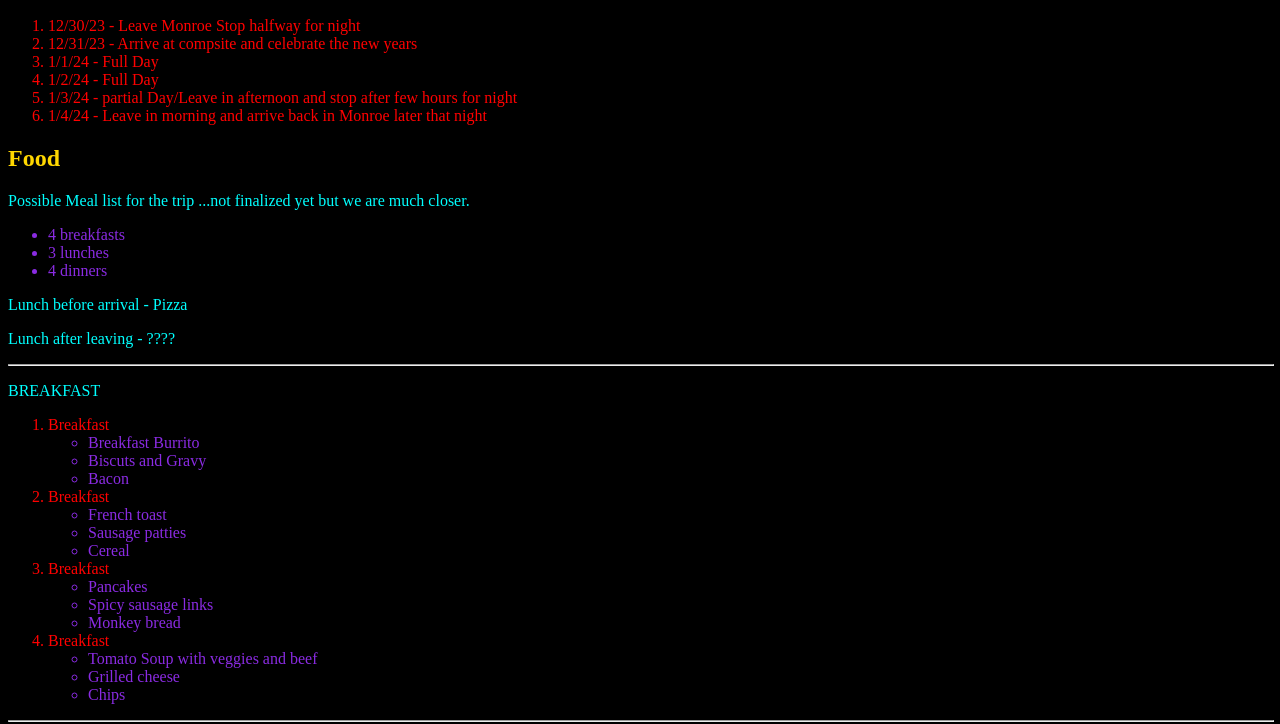
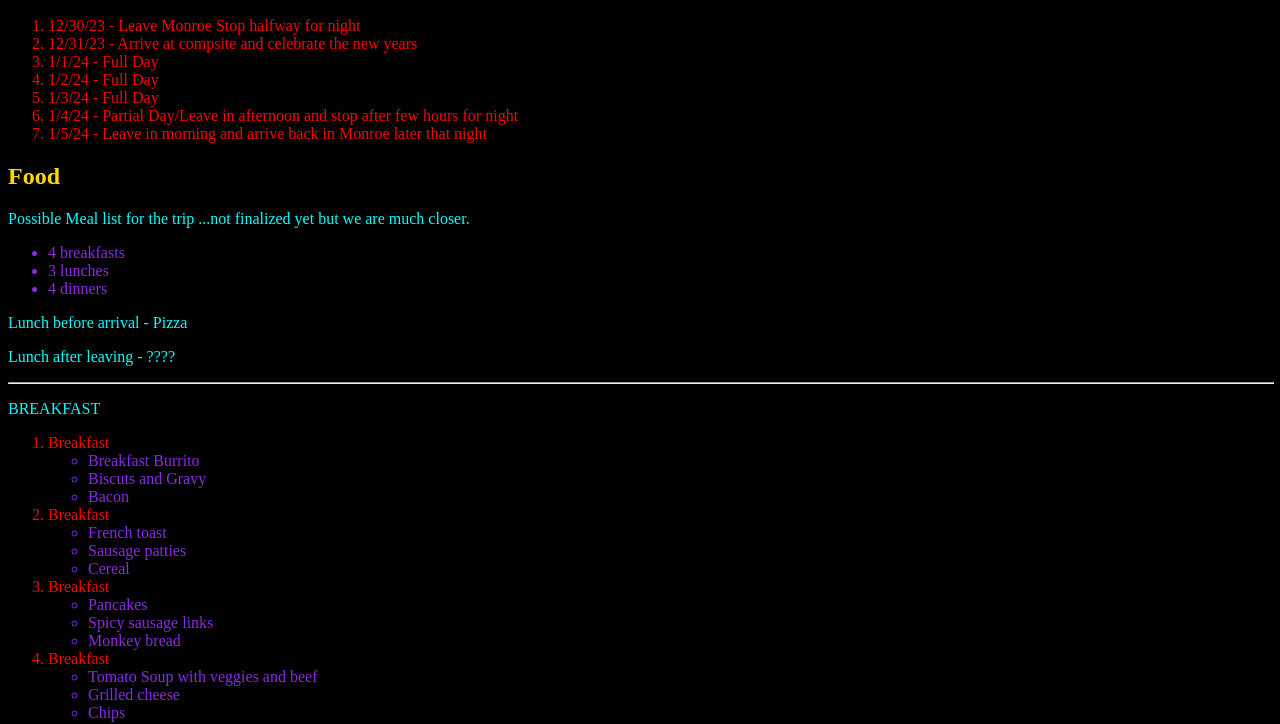
Before and after one commit to OliRosHow/potential-octo-garbanzo, a plain HTML site: page index.html in a window 1280 px wide. Shown: the part 110-834 px from the top of the page. Drawn offline with Linux system fonts and the light colour scheme.

Commit message:
updated dates

```diff
--- a/index.html
+++ b/index.html
@@ -12,10 +12,13 @@
             <li>12/31/23 - Arrive at compsite and celebrate the new years</li>
             <li>1/1/24 - Full Day</li>
             <li>1/2/24 - Full Day</li>
-            <li>1/3/24 - partial Day/Leave in afternoon and stop after few hours for night</li>
-            <li>1/4/24 - Leave in morning and arrive back in Monroe later that night</li>
+            <li>1/3/24 - Full Day</li>
+            <li>1/4/24 - Partial Day/Leave in afternoon and stop after few hours for night</li>
+            <li>1/5/24 - Leave in morning and arrive back in Monroe later that night</li>
         </ol>
+
     <h2>Food</h2>
+
     <p>Possible Meal list for the trip ...not finalized yet but we are much closer.</p>
 
         <ul>
@@ -27,7 +30,6 @@
         <p>Lunch before arrival - Pizza</p>
 
         <p>Lunch after leaving - ????</p>
-
 <hr>
         <p>BREAKFAST </p>
 
@@ -75,14 +77,12 @@
             <li>Beans/rice </li>
         </ul>
 
-
         <li>Dinner </li>
         <ul>
             <li>Burgers/hotdogs</li>
             <li>Chip party pack</li>
             <li>Applesauce</li>
         </ul>
-
 
         <li>Dinner </li>
         <ul>
@@ -122,12 +122,9 @@
         </ul>
 
     </ol>
-
-
 <hr>
         <p>DESSERT </p>
         <ul>
             <li>S'mores</li>
         </ul>
-
 </body>
```
Lines whose indentation alone changed are shown as unchanged.
